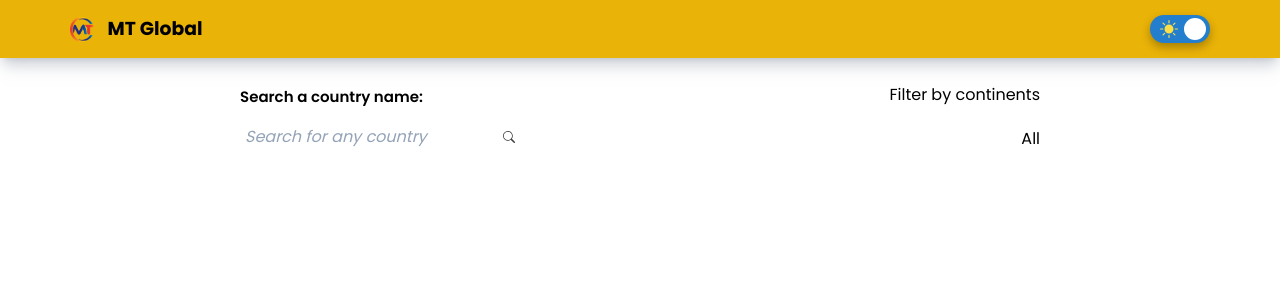
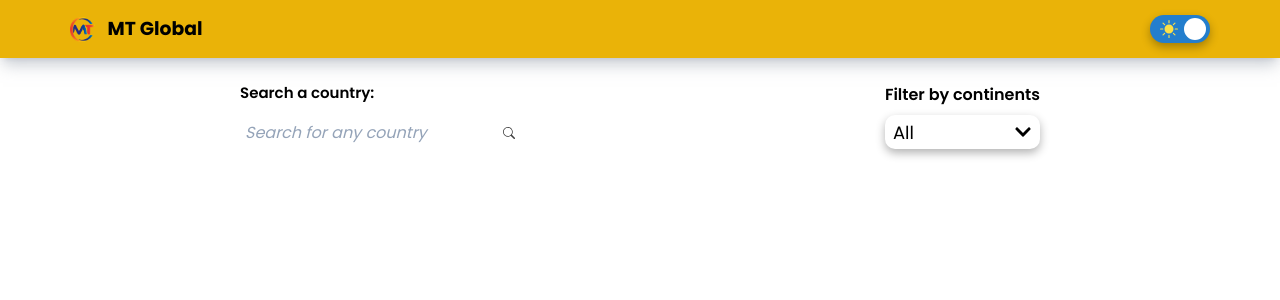
Before and after one commit to michaelthinh/MT-Global, a React (Vite) app: page / in a window 1280 px wide. Shown: the top 300 px of the page. Built offline with nearby package versions, Linux system fonts and the light colour scheme.

Commit message:
fix filter

```diff
--- a/src/App.css
+++ b/src/App.css
@@ -0,0 +1,3 @@
+:root {
+    --SelectOptionBackground: rgb(1,147,207)
+}
--- a/src/components/Header/SwitchMode.jsx
+++ b/src/components/Header/SwitchMode.jsx
@@ -15,11 +15,7 @@ const SwitchMode = () => {
         dispatch(darkActions.toggleDark());
     };
     return (
-        <div
-            htmlFor="darkToggler"
-            className={classes.toggleSwitch}
-            onClick={toggleHandler}
-        >
+        <div className={classes.toggleSwitch} onClick={toggleHandler}>
             <input
                 type="checkbox"
                 className={classes.toggleInput}
--- a/src/components/Main/SearchAndFilter/Filter.jsx
+++ b/src/components/Main/SearchAndFilter/Filter.jsx
@@ -1,8 +1,75 @@
+import { useEffect, useRef, useState } from "react";
+
+import { GiWorld, GiEarthAsiaOceania } from "react-icons/gi";
+import {
+    FaGlobeAsia,
+    FaGlobeAmericas,
+    FaGlobeEurope,
+    FaGlobeAfrica,
+    FaChevronDown,
+} from "react-icons/fa";
+
+import classes from "./FilterList.module.scss";
+
 const Filter = () => {
+    const selectRef = useRef();
+    const [isShowOptions, setIsShowOptions] = useState(false);
+    const showOptionsHandler = (e) => {
+        if (selectRef.current) {
+            setIsShowOptions(selectRef.current.contains(e.target));
+        }
+    };
+    useEffect(() => {
+        if (isShowOptions) {
+            document.addEventListener("click", showOptionsHandler);
+            return () => {
+                document.removeEventListener("click", showOptionsHandler);
+            };
+        }
+    }, [isShowOptions]);
     return (
         <div>
-            <h2>Filter by continents</h2>
-            <div className="mt-8 text-right">All</div>
+            <h2 className="ext-2xl font-semibold">Filter by continents</h2>
+            <div className={classes.selectSection}>
+                <div
+                    className={classes.selectHead}
+                    onClick={showOptionsHandler}
+                    ref={selectRef}
+                >
+                    <span>All</span>
+                    <FaChevronDown />
+                </div>
+                {isShowOptions && (
+                    <div className={classes.selectBody}>
+                        <ul>
+                            <li className={classes.selectItem}>
+                                <GiWorld />
+                                <span>All</span>
+                            </li>
+                            <li className={classes.selectItem}>
+                                <FaGlobeAfrica />
+                                <span>Africa</span>
+                            </li>
+                            <li className={classes.selectItem}>
+                                <FaGlobeAmericas />
+                                <span>Americas</span>
+                            </li>
+                            <li className={classes.selectItem}>
+                                <FaGlobeAsia />
+                                <span>Asia</span>
+                            </li>
+                            <li className={classes.selectItem}>
+                                <FaGlobeEurope />
+                                <span>Europe</span>
+                            </li>
+                            <li className={classes.selectItem}>
+                                <GiEarthAsiaOceania />
+                                <span>Oceania</span>
+                            </li>
+                        </ul>
+                    </div>
+                )}
+            </div>
         </div>
     );
 };
--- /dev/null
+++ b/src/components/Main/SearchAndFilter/FilterList.module.scss
@@ -0,0 +1,43 @@
+.selectSection{
+    width: 100%;
+    margin-top: 8px;
+    position: relative;
+}
+
+.selectHead{
+    display: flex;
+    justify-content: space-between;
+    align-items: center;
+    font-size: 18px;
+    font-weight: semi-bold;
+    padding: 0 8px;
+    border-radius: 10px;
+    height: 34px;
+    box-shadow: 0 4px 10px rgba(0,0,0,0.3);
+    user-select: none;
+}
+
+.selectBody{
+    width: 100%;
+    margin-top: 2px;
+    border-radius: 4px;
+    position: absolute;
+    overflow: hidden;
+    z-index: 10;
+    box-shadow: 0 4px 10px rgba(0,0,0,0.3);
+}
+
+.selectItem{
+    display: flex;
+    align-items: center;
+    gap:6px;
+    font-size: 18px;
+    font-weight: 500;
+    cursor: pointer;
+    padding: 4px 8px;
+}
+
+.selectItem:hover{
+    font-weight:bold;
+    background: var(--SelectOptionBackground);
+}
--- a/src/components/Main/SearchAndFilter/Search.jsx
+++ b/src/components/Main/SearchAndFilter/Search.jsx
@@ -6,7 +6,7 @@ const Search = () => {
     const isDark = useSelector((state) => state.dark.isDark);
     return (
         <div className="max-w-md w-full">
-            <h2 className="text-2xl font-semibold">Search a country name:</h2>
+            <h2 className="text-2xl font-semibold">Search a country:</h2>
             <div className="flex items-center justify-between w-full h-8 mt-8">
                 <input
                     type="text"
--- a/src/components/Main/SearchAndFilter/index.jsx
+++ b/src/components/Main/SearchAndFilter/index.jsx
@@ -3,7 +3,7 @@ import Search from "./Search";
 
 const SearchAndFilter = () => {
     return (
-        <div className="flex items-center justify-between">
+        <div className="flex justify-between">
             <Search />
             <Filter />
         </div>
```
